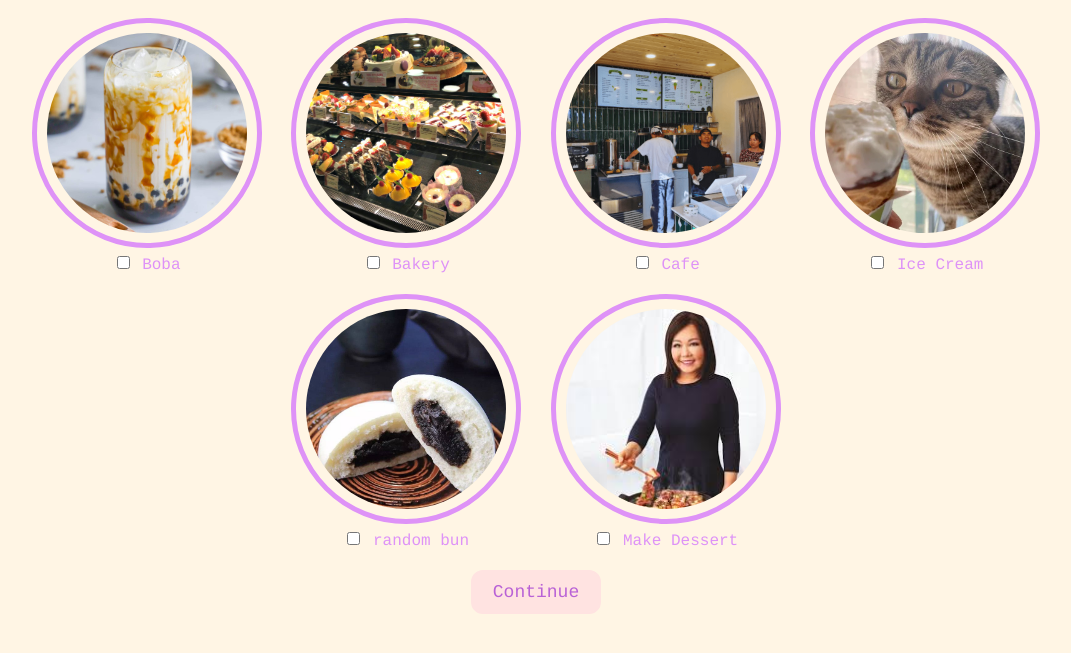
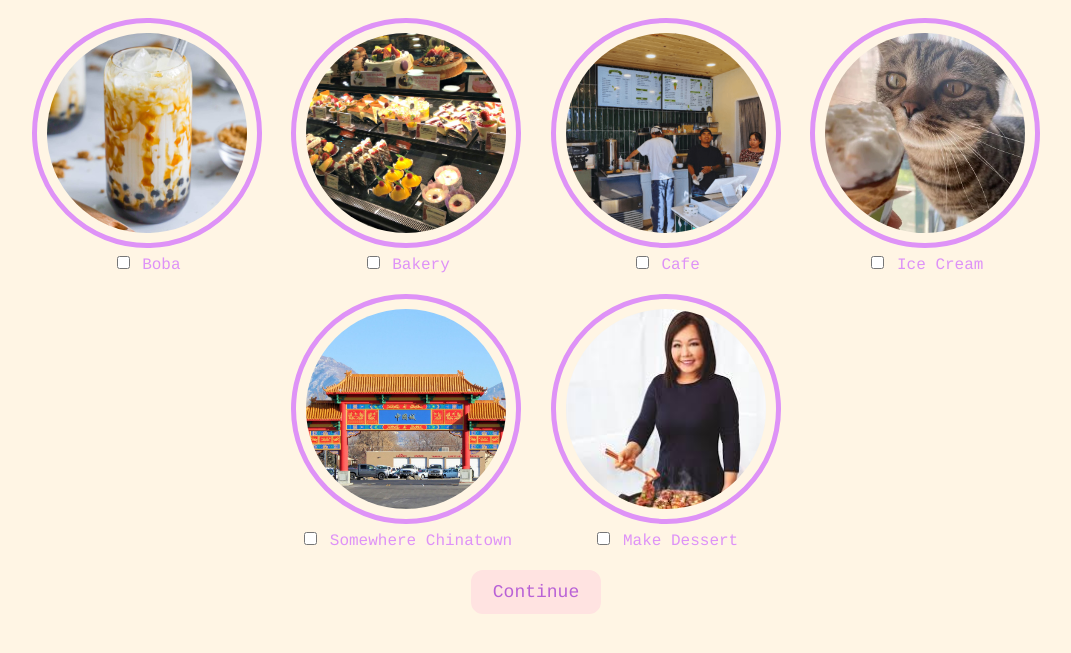
Before and after one commit to darcusmao/darcusmao.github.io, a plain HTML site: page dessert.html in a window 1280 px wide. Shown: the part 109-762 px from the top of the page, without its empty margins (104-1175 px from the left). Drawn offline with Linux system fonts and the light colour scheme.

Commit message:
finished images

```diff
--- a/dessert.html
+++ b/dessert.html
@@ -33,10 +33,9 @@
         >
       </div>
       <div class="dessert-item">
-        <img src="food/randombun.jpeg" alt="randombun" />
+        <img src="food/chinatown.jpg" alt="chinatown" />
         <label
-          ><input type="checkbox" name="dessert" value="randombun" /> random
-          bun</label
+          ><input type="checkbox" name="dessert" value="chinatown" /> Somewhere Chinatown</label
         >
       </div>
       <div class="dessert-item">
```
Also changed, not shown: food/chinatown.jpg (added), food/randombun.jpeg (deleted).
